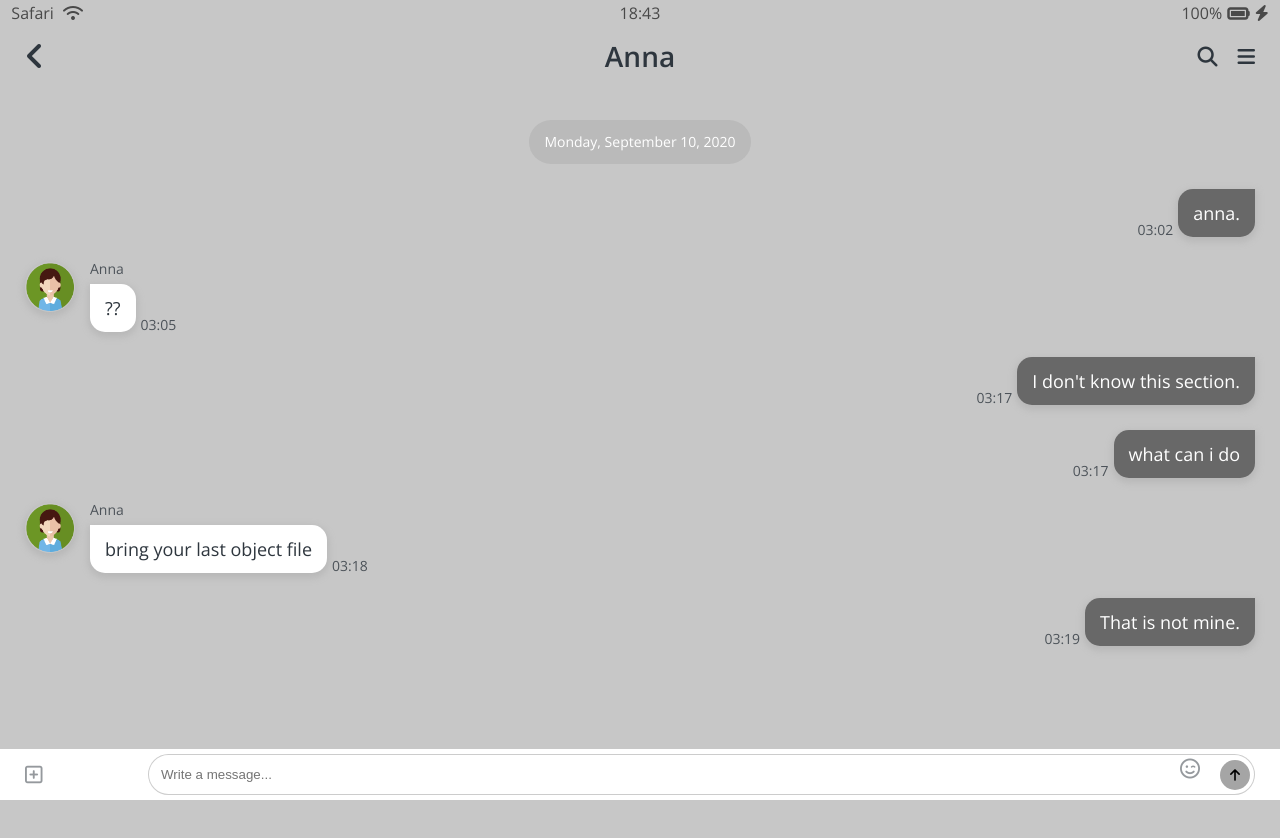
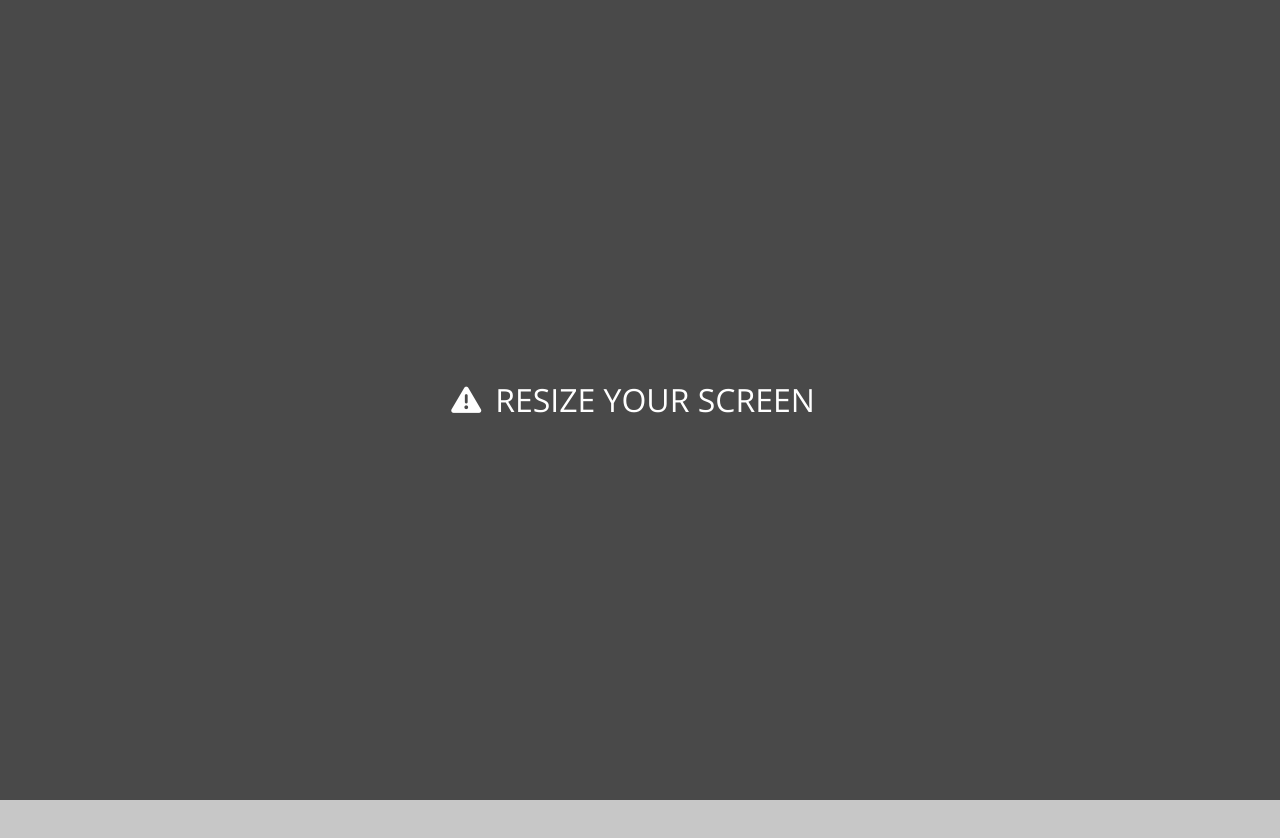
Before and after one commit to yjglab/grayTalk, a plain HTML site: page chat-2.html in a window 1280 px wide. Shown: the top 838 px of the page. Drawn offline with nearby package versions, Linux system fonts and the light colour scheme.

Commit message:
add media-query

```diff
--- a/chat-2.html
+++ b/chat-2.html
@@ -4,6 +4,11 @@
     <link rel="stylesheet" href="css/styles.css" />
     <meta charset="UTF-8" />
     <meta name="viewport" content="width=device-width, initial-scale=1.0" />
+    <link
+      rel="shortcut icon"
+      sizes="16x16 32x32 64x64"
+      href="avatars/favicon.png"
+    />
     <title>Talk :: with Anna</title>
   </head>
   <body id="chat-screen">
@@ -106,6 +111,13 @@
       </div>
     </form>
 
+    <div id="no-mobile">
+      <div class="no-mobile__icon">
+        <i class="fas fa-exclamation-triangle"></i>
+      </div>
+      <span>RESIZE YOUR SCREEN</span>
+    </div>
+
     <script
       src="https://kit.fontawesome.com/6478f529f2.js"
       crossorigin="anonymous"
--- a/css/components/no-mobile.css
+++ b/css/components/no-mobile.css
@@ -9,10 +9,17 @@
   align-items: center;
   top: 0;
   font-size: 32px;
+  color: white;
 }
-
+#no-mobile span {
+  padding: 14px;
+}
 @media screen and (max-width: 645px) {
   #no-mobile {
     display: none;
   }
 }
+
+.no-mobile__icon {
+  font-size: 30px;
+}
```
Also changed, not shown: chat-1.html (+12 -0 lines), chats.html (+12 -0 lines), find.html (+12 -0 lines), friends.html (+9 -2 lines), index.html (+12 -0 lines), more.html (+12 -0 lines), settings.html (+12 -0 lines), avatars/favicon.png (added).
